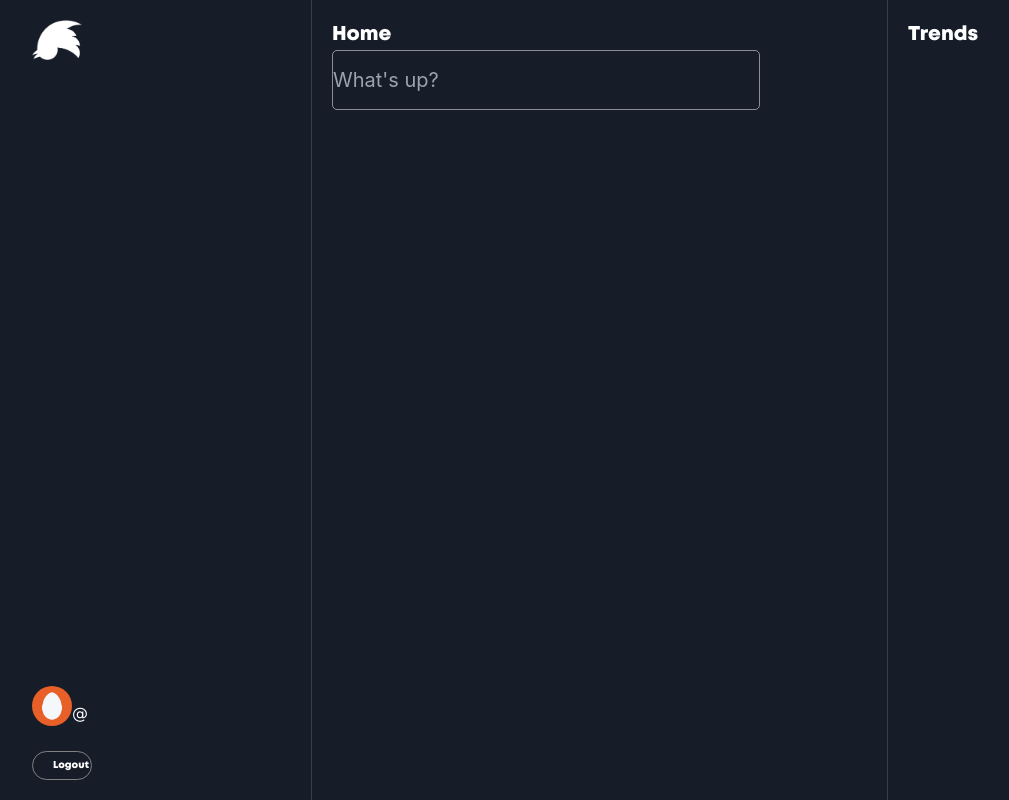
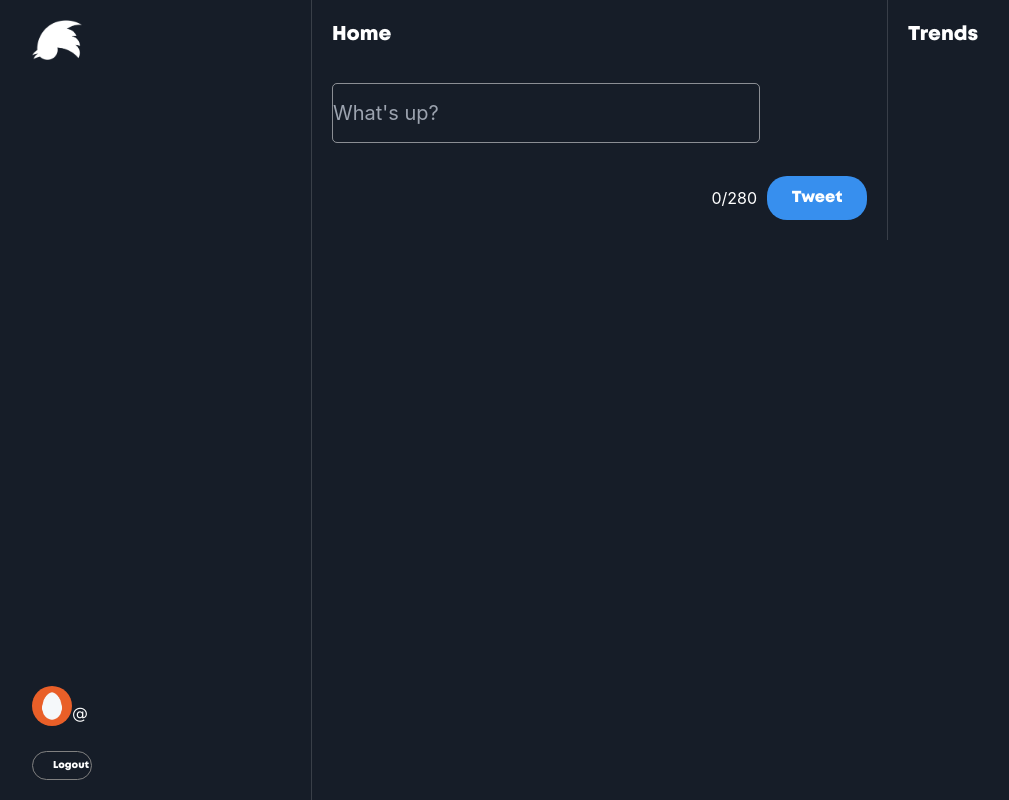
Before and after one commit to raphaelrochette06/hackatweet-frontend, a Next.js app: page /home in a window 1280 px wide. Shown: the whole page, without its empty margins (8-1017 px from the left). Built offline with nearby package versions, Linux system fonts and the light colour scheme.

Commit message:
route tweet

```diff
--- a/components/Home.js
+++ b/components/Home.js
@@ -4,7 +4,7 @@ import Image from "next/image";
 import { login, logout } from "../reducers/user";
 import { useDispatch, useSelector } from "react-redux";
 import { useRouter } from "next/router";
-
+import { useState } from "react";
 function Home() {
   const router = useRouter();
   const dispatch = useDispatch();
@@ -13,6 +13,8 @@ function Home() {
     dispatch(logout());
     router.push("/");
   };
+
+  const [text, setText] = useState("");
 
   return (
     <div>
@@ -52,11 +54,19 @@ function Home() {
         <div className={styles.mainContent}>
           <div className={styles.inputContainer}>
             <h1 className={styles.title}>Home</h1>
+          </div>
+          <div>
             <input
+              onChange={(e) => setText(e.target.value)}
+              value={text}
               className={styles.tweetInput}
               placeholder="What's up?"
               maxLength={280}
             ></input>
+          </div>
+          <div className={styles.btnContent}>
+            <p>{text.length}/280</p>
+            <button className={styles.btnTweet}> Tweet </button>
           </div>
         </div>
         <div className={styles.trendContent}>
--- a/styles/Home.module.css
+++ b/styles/Home.module.css
@@ -28,7 +28,7 @@
   display: flex;
   flex-direction: column;
   justify-content: space-between;
-  height: 100vh;
+  height: 30vh;
 }
 .textInfo {
   font-family: "Mont-Heavy";
@@ -104,3 +104,26 @@
   height: 60px;
   font-size: 20px;
 }
+.btnTweet {
+  background-color: #378fee;
+  color: white;
+  padding: 10px;
+  border-radius: 20px;
+  border: none;
+  cursor: pointer;
+  font-size: 16px;
+  transition: background-color 0.3s ease;
+  -webkit-border-radius: 20px;
+  -moz-border-radius: 20px;
+  -ms-border-radius: 20px;
+  -o-border-radius: 20px;
+  width: 100px;
+  font-family: "Mont-Heavy";
+  margin-left: 10px;
+}
+.btnContent {
+  display: flex;
+  justify-content: flex-end;
+  width: 100%;
+  align-items: center;
+}
```
